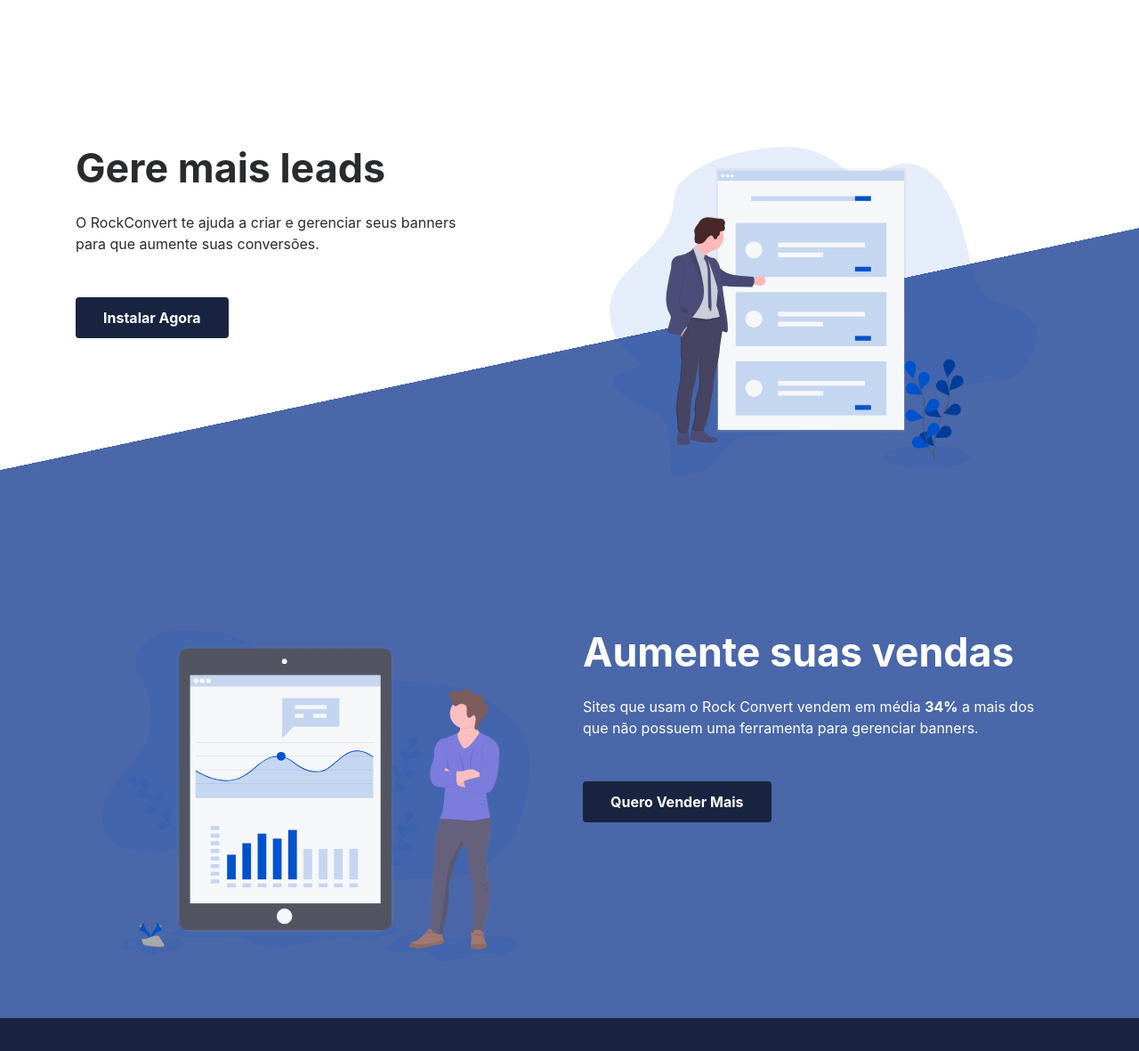
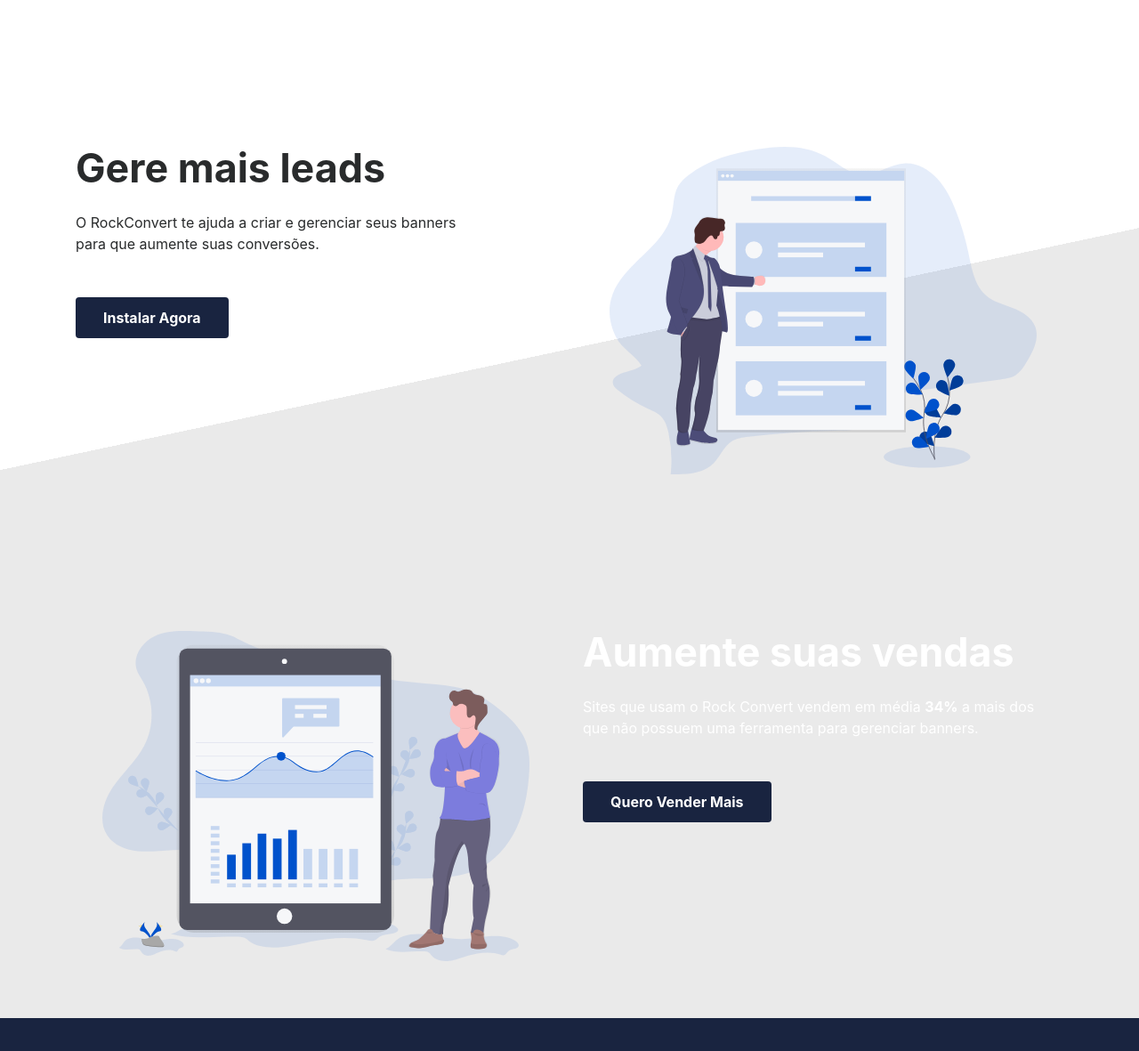
Before and after one commit to matheusclementeg/rockconvert, a plain HTML site: page index.html in a window 1280 px wide. Shown: the part 1483-2664 px from the top of the page at 89% size. Drawn offline with Linux system fonts and the light colour scheme.

Commit message:
Add files via upload

```diff
--- a/css/custom.css
+++ b/css/custom.css
@@ -106,11 +106,11 @@
 }
 
 #feature-first {
-    background: linear-gradient(168deg, #ffffff 55%, #4967a9 0);
+    background: linear-gradient(168deg, #ffffff 55%, #eaeaea 0);
 }
 
 #feature-last {
-    background: #4967a9;
+    background: #eaeaea;
 }
 
 /********** price table **********/
```
